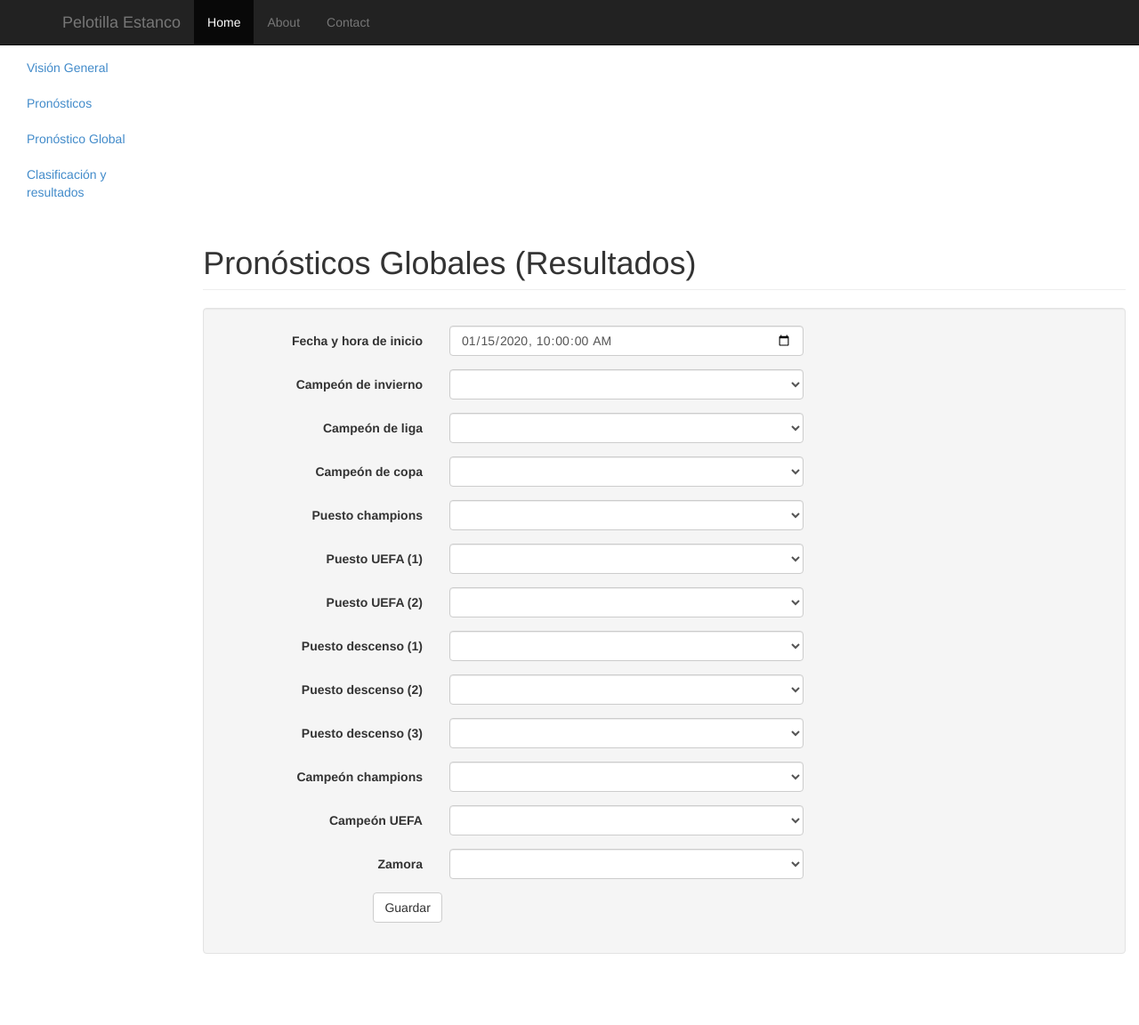
After one commit to memaldi/pelotillaestanco, a Python web app: template templates/resultados-pronosticos-globales.html in a window 1280 px wide. The commit adds this page. Shown: the whole page at 89% size. Run offline with Jinja, Linux system fonts and the light colour scheme; the template is opened without the code that fills it: most values are stand-ins (such as "Sample title", 1, 10 or a date in 2020); some libraries are stand-ins or nearby versions.

Commit message:
Gestion de los resultados de los pronosticos globales

```diff
--- a/templates/base.html
+++ b/templates/base.html
@@ -65,6 +65,7 @@
                 <li><a href="/admin/equipos">Equipos</a></li>
                 <li><a href="/admin/jugadores">Jugadores</a></li>
                 <li><a href="/admin/jornadas">Jornadas</a></li>
+                <li><a href="/admin/resultados-pronostico-global">Pronósticos Globales</a></li>
                 <li><a href="/admin/usuarios">Usuarios</a></li>
               </ul>
             {% endif %}
--- /dev/null
+++ b/templates/resultados-pronosticos-globales.html
@@ -0,0 +1,149 @@
+{% extends "templates/panel-admin.html" %}
+
+{% block page_title %}
+    Pronósticos Globales (Resultados)
+{% endblock %}}
+
+{% block admin_content %}
+    <div class="well">
+        <form class="form-horizontal" role="form" action="/admin/resultados-pronostico-global" method="post">
+            <div class="form-group" id="fecha-group">
+              <label for="fecha" class="col-sm-3 control-label">Fecha y hora de inicio</label>
+              <div class="col-sm-5">
+                <input type="datetime-local" step="1" class="form-control" id="fecha" name="fecha"{% if fecha_str %} value="{{fecha_str}}" {% endif %}>
+            </div>
+          </div>
+            <div class="form-group" id="campeon-invierno-group">
+        <label for="campeon-invierno" class="col-sm-3 control-label">Campeón de invierno</label>
+        <div class="col-sm-5">
+          <select class="form-control" name="campeon-invierno">
+            <option value=""></option>
+            {% for equipo in equipos_liga %}
+              <option value="{{equipo.key()}}" {% if pronostico_global.campeon_invierno %} {% if equipo.key() == pronostico_global.campeon_invierno.key() %} selected {% endif %} {% endif %}>{{equipo.nombre}}</option>
+            {% endfor %}
+          </select>
+        </div>
+      </div>
+
+      <div class="form-group" id="campeon-liga-group">
+        <label for="campeon-liga" class="col-sm-3 control-label">Campeón de liga</label>
+        <div class="col-sm-5">
+          <select class="form-control" name="campeon-liga">
+            <option value=""></option>
+            {% for equipo in equipos_liga %}
+              <option value="{{equipo.key()}}" {% if pronostico_global.campeon_liga %} {% if equipo.key() == pronostico_global.campeon_liga.key() %} selected {% endif %} {% endif %}>{{equipo.nombre}}</option>
+            {% endfor %}
+          </select>
+        </div>
+      </div>
+
+      <div class="form-group" id="campeon-copa-group">
+        <label for="campeon-copa" class="col-sm-3 control-label">Campeón de copa</label>
+        <div class="col-sm-5">
+          <select class="form-control" name="campeon-copa">
+            <option value=""></option>
+            {% for equipo in equipos_liga %}
+              <option value="{{equipo.key()}}" {% if pronostico_global.campeon_copa %} {% if equipo.key() == pronostico_global.campeon_copa.key() %} selected {% endif %} {% endif %}>{{equipo.nombre}}</option>
+            {% endfor %}
+          </select>
+        </div>
+      </div>
+
+      <div class="form-group" id="champions-group">
+        <label for="champions" class="col-sm-3 control-label">Puesto champions</label>
+        <div class="col-sm-5">
+          <select class="form-control" name="champions">
+            <option value=""></option>
+            {% for equipo in equipos_liga %}
+              <option value="{{equipo.key()}}" {% if pronostico_global.puesto_champions %} {% if equipo.key() == pronostico_global.puesto_champions.key() %} selected {% endif %} {% endif %}>{{equipo.nombre}}</option>
+            {% endfor %}
+          </select>
+        </div>
+      </div>
+
+      {% for n in range(2) %}
+        <div class="form-group" id="uefa-{{n+1}}-group">
+          <label for="uefa-{{n+1}}" class="col-sm-3 control-label">Puesto UEFA ({{n+1}})</label>
+          <div class="col-sm-5">
+            <select class="form-control" name="uefa-{{n+1}}">
+              <option value=""></option>
+              {% for equipo in equipos_liga %}
+                {% if n == 0 %}
+                  <option value="{{equipo.key()}}" {% if pronostico_global.puestos_uefa.0 %} {% if equipo.key() == pronostico_global.puestos_uefa.0 %} selected {% endif %} {% endif %}>{{equipo.nombre}}</option>
+                {% elif n == 1 %}
+                  <option value="{{equipo.key()}}" {% if pronostico_global.puestos_uefa.1 %} {% if equipo.key() == pronostico_global.puestos_uefa.1 %} selected {% endif %} {% endif %}>{{equipo.nombre}}</option>
+                {% endif %}
+              {% endfor %}
+            </select>
+          </div>
+        </div>
+      {% endfor %}
+
+      {% for n in range(3) %}
+        <div class="form-group" id="descenso-{{n+1}}-group">
+          <label for="descenso-{{n+1}}" class="col-sm-3 control-label">Puesto descenso ({{n+1}})</label>
+          <div class="col-sm-5">
+            <select class="form-control" name="descenso-{{n+1}}">
+              <option value=""></option>
+              {% for equipo in equipos_liga %}
+                {% if n == 0 %}
+                  <option value="{{equipo.key()}}" {% if pronostico_global.puestos_descenso.0 %} {% if equipo.key() == pronostico_global.puestos_descenso.0 %} selected {% endif %} {% endif %}>{{equipo.nombre}}</option>
+                {% elif n == 1 %}
+                  <option value="{{equipo.key()}}" {% if pronostico_global.puestos_descenso.1 %} {% if equipo.key() == pronostico_global.puestos_descenso.1 %} selected {% endif %} {% endif %} >{{equipo.nombre}}</option>
+                {% elif n == 2 %}
+                  <option value="{{equipo.key()}}" {% if pronostico_global.puestos_descenso.2 %} {% if equipo.key() == pronostico_global.puestos_descenso.2 %} selected {% endif %} {% endif %}>{{equipo.nombre}}</option>
+                {% endif %}
+              {% endfor %}
+            </select>
+          </div>
+        </div>
+      {% endfor %}
+
+      <div class="form-group" id="campeon-champions-group">
+        <label for="campeon-champions" class="col-sm-3 control-label">Campeón champions</label>
+        <div class="col-sm-5">
+          <select class="form-control" name="campeon-champions">
+            <option value=""></option>
+            {% for equipo in equipos_champions %}
+              <option value="{{equipo.key()}}" {% if pronostico_global.campeon_champions %} {% if equipo.key() == pronostico_global.campeon_champions.key() %} selected {% endif %} {% endif %}>{{equipo.nombre}}</option>
+            {% endfor %}
+          </select>
+        </div>
+      </div>
+
+      <div class="form-group" id="campeon-uefa-group">
+        <label for="campeon-uefa" class="col-sm-3 control-label">Campeón UEFA</label>
+        <div class="col-sm-5">
+          <select class="form-control" name="campeon-uefa">
+            <option value=""></option>
+            {% for equipo in equipos_uefa %}
+              <option value="{{equipo.key()}}"  {% if pronostico_global.campeon_uefa %} {% if equipo.key() == pronostico_global.campeon_uefa.key() %} selected {% endif %} {% endif %}>{{equipo.nombre}}</option>
+            {% endfor %}
+          </select>
+        </div>
+      </div>
+
+      <div class="form-group" id="zamora-group">
+        <label for="zamora" class="col-sm-3 control-label">Zamora</label>
+        <div class="col-sm-5">
+          <select class="form-control" name="zamora">
+            <option value=""></option>
+            {% for portero in porteros %}
+              <option value="{{portero.key()}}" {% if pronostico_global.zamora %} {% if portero.key() == pronostico_global.zamora.key() %} selected {% endif %} {% endif %}>{{portero.nombre}} ({{portero.equipo.nombre}})</option>
+            {% endfor %}
+          </select>
+        </div>
+      </div>
+
+            <input type="hidden" name="key" value="{{pronostico_global.key()}}">
+            <div class="form-group">
+                <div class="col-sm-offset-2 col-sm-10">
+                  <button type="submit" class="btn btn-default">Guardar</button>
+                </div>
+            </div>
+        </form>
+    </div>
+{% endblock %}
+{% block scripts %}
+
+{% endblock%}
```
Also changed, not shown: main.py (+127 -6 lines), model.py (+12 -0 lines).
